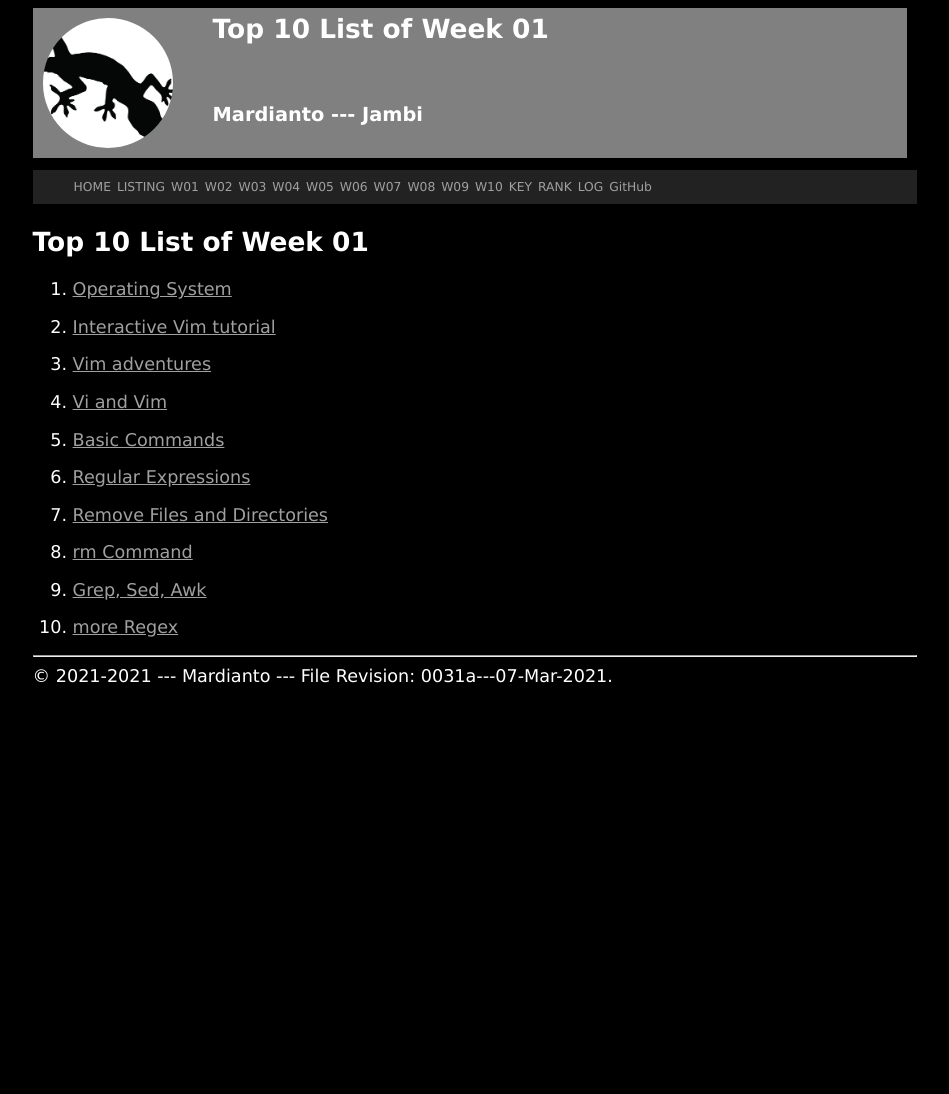
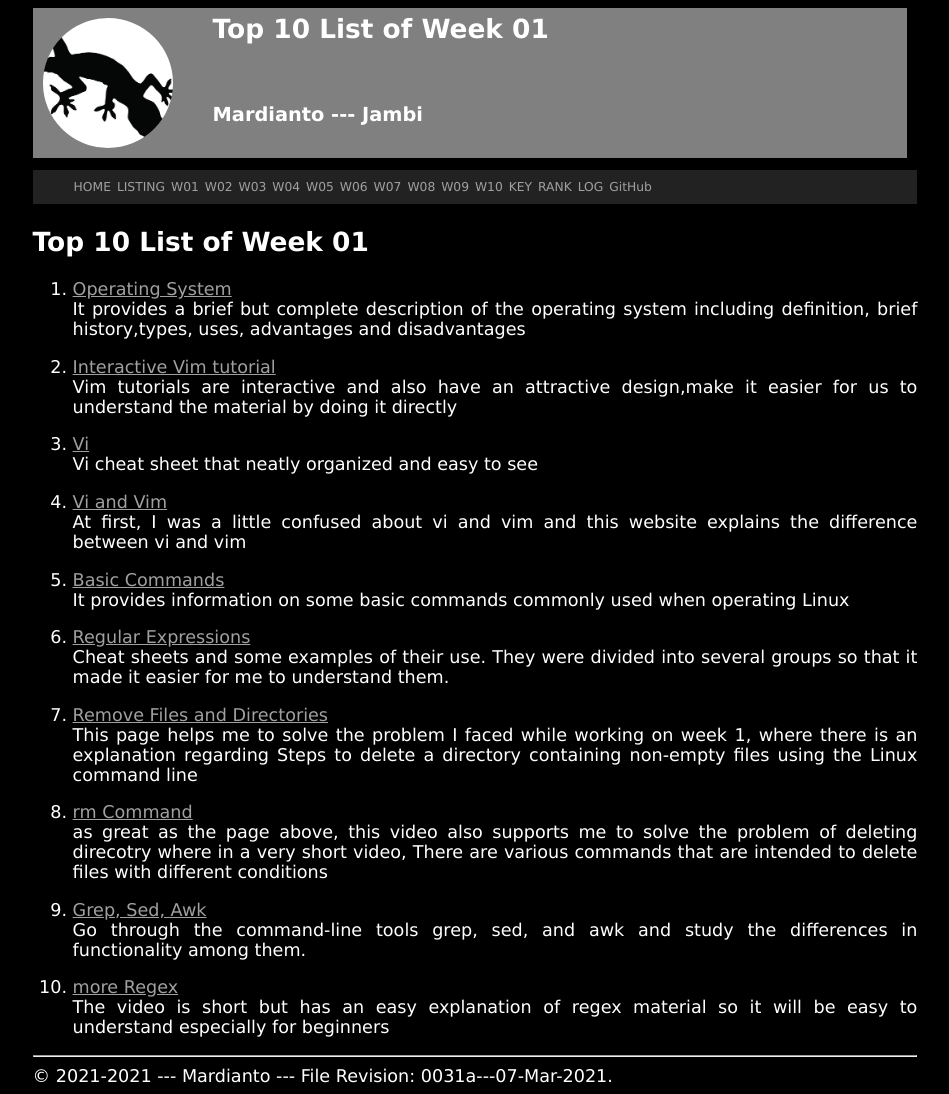
Before and after one commit to mardianto-byte/os211, a Jekyll site: the page built from w01.md, in a window 1280 px wide. Shown: the whole page, without its empty margins (165-1114 px from the left). Built offline with Jekyll 4.4.1, drawn with Linux system fonts in a browser that asks for light colours; our own code applies the rules of GitHub Pages for plain Markdown files; before the commit the page ends 900 px from its top, so only the background shows below that.

Commit message:
add top 10 list

```diff
--- a/w01.md
+++ b/w01.md
@@ -6,30 +6,33 @@ permalink: /W01/
 # Top 10 List of Week 01
 
 1. [Operating System](https://www.guru99.com/operating-system-tutorial.html/) <br>
-
+It provides a brief but complete description of the operating system including definition, brief history,types, uses, advantages and disadvantages
 
 2. [Interactive Vim tutorial](https://www.openvim.com/) <br>
+Vim tutorials are interactive and also have an attractive design,make it easier for us to understand the material by doing it directly
 
-
-3. [Vim adventures](https://vim-adventures.com/) <br>
-
+3. [Vi](https://www2.seas.gwu.edu/~mems/ece215/reference/vi-cheatsheet.pdf) <br>
+Vi cheat sheet that neatly organized and easy to see
 
 4. [Vi and Vim](https://www.shell-tips.com/linux/vi-vs-vim/#:~:text=Vi%20stands%20for%20Visual.,Vi%20standard%20with%20many%20additions./) <br>
-
+At first, I was a little confused about vi and vim and this website explains the difference between vi and vim
 
 5. [Basic Commands](https://www.hostinger.com/tutorials/linux-commands) <br>
+It provides information on some basic commands commonly used when operating Linux
 
-
-6. [Regular Expressions](https://www.linux.com/topic/desktop/introduction-regular-expressions-new-linux-users/) <br>
-
+6. [Regular Expressions](https://medium.com/factory-mind/regex-tutorial-a-simple-cheatsheet-by-examples-649dc1c3f285) <br>
+Cheat sheets and some examples of their use. They were divided into several groups so that it made it easier for me to understand them.
 
 7. [Remove Files and Directories](https://linuxize.com/post/how-to-remove-files-and-directories-using-linux-command-line/) <br>
-
+This page helps me to solve the problem I faced while working on week 1, where there is an explanation regarding
+Steps to delete a directory containing non-empty files using the Linux command line
 
 8. [rm Command](https://youtu.be/DWbLZygBrrM) <br>
-
+as great as the page above, this video also supports me to solve the problem of deleting direcotry where in a very short video,
+There are various commands that are intended to delete files with different conditions
 
 9. [Grep, Sed, Awk](https://www.baeldung.com/linux/grep-sed-awk-differences) <br>
+Go through the command-line tools grep, sed, and awk and study the differences in functionality among them.
 
-
-10. [more Regex](https://www.w3resource.com/linux-system-administration/regular-expressions.php) <br>
+10. [more Regex](https://youtu.be/mpyCeSvGh-M) <br>
+The video is short but has an easy explanation of regex material so it will be easy to understand especially for beginners
```
Also changed, not shown: TXT/myrank.txt (added).
